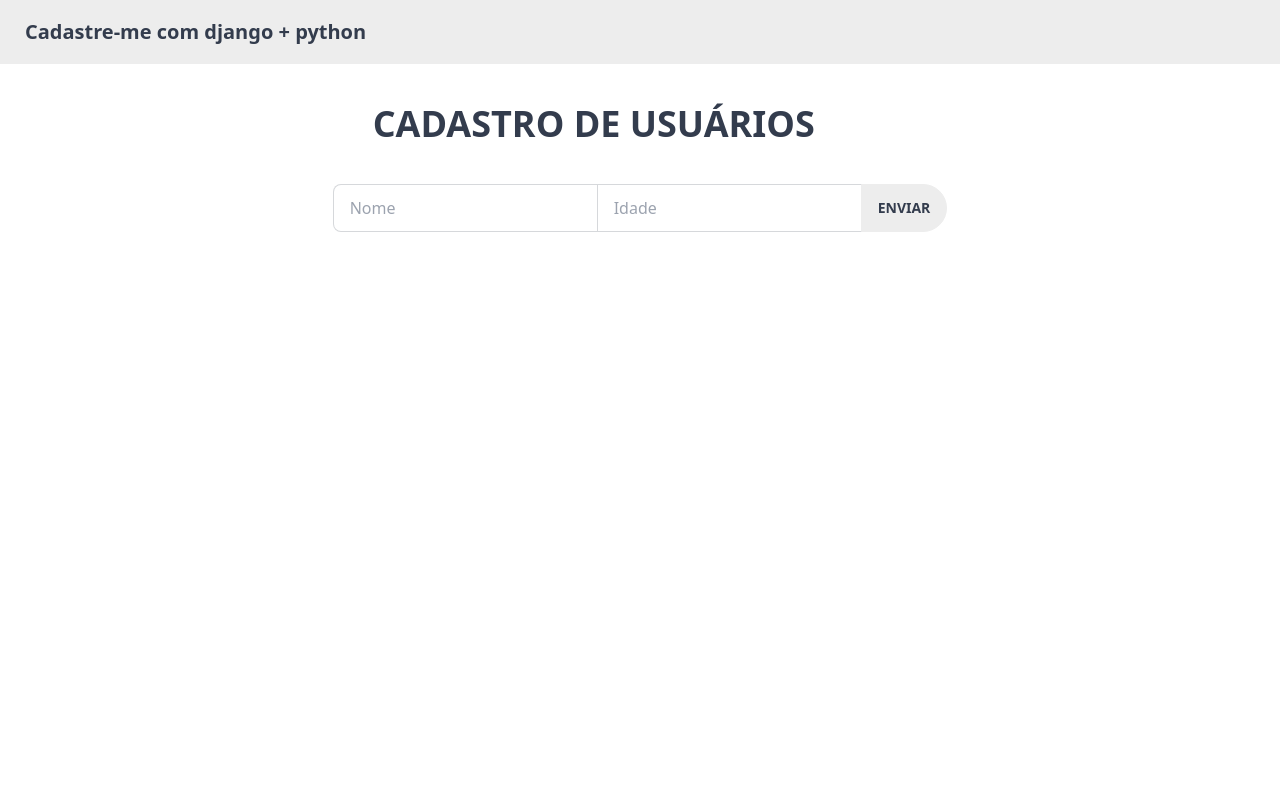
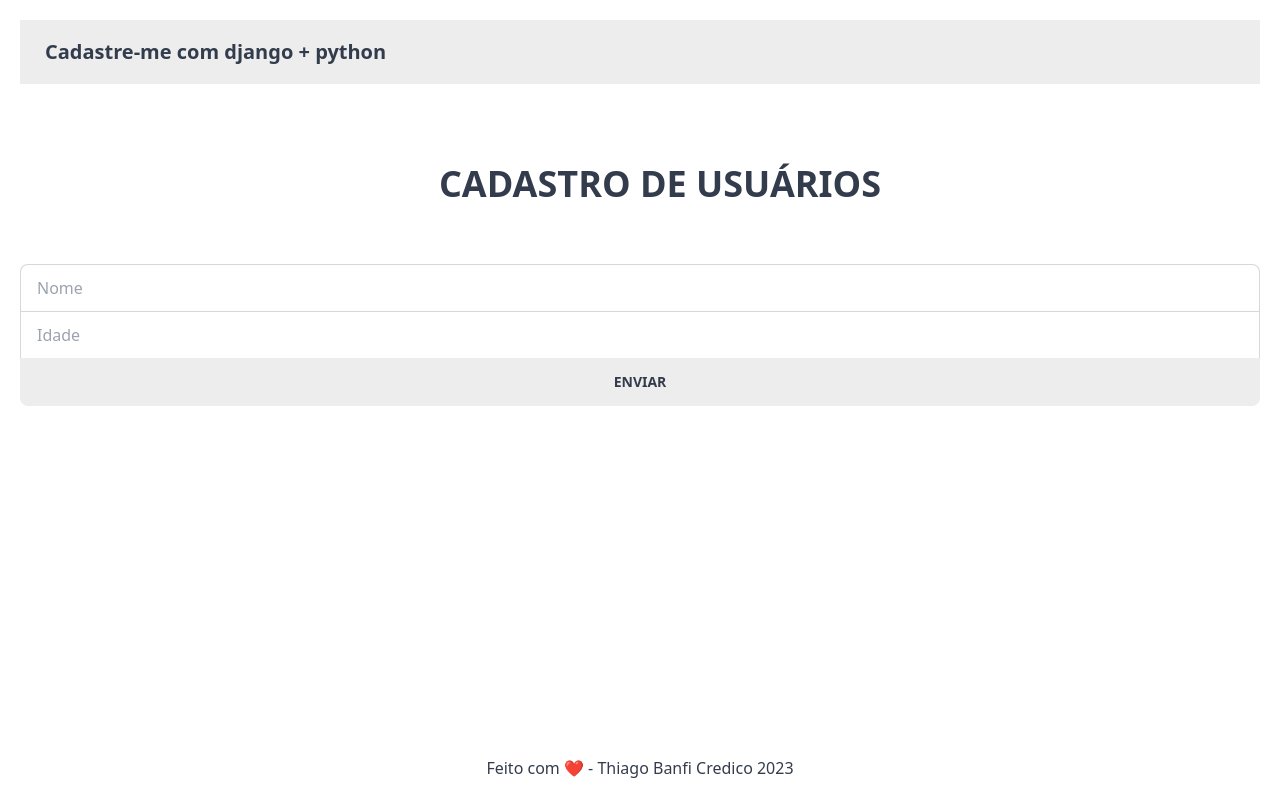
Before and after one commit to thiagocredico/projeto-django-py, a Django app: page / in a window 1280 px wide. Run offline with Django 4.2, Linux system fonts and the light colour scheme; some libraries are stand-ins or nearby versions.

Commit message:
style: buttons and footer

```diff
--- a/projeto_cad_usuarios/app_cad_usuarios/templates/usuarios/base.html
+++ b/projeto_cad_usuarios/app_cad_usuarios/templates/usuarios/base.html
@@ -9,10 +9,10 @@
       type="text/css"
     />
     <script src="https://cdn.tailwindcss.com"></script>
-    <title>Cadastro de Usuários</title>
+    <title class="">Cadastro de Usuários</title>
   </head>
-  <body class="flex flex-col items-center">
-    <div class="navbar bg-base-200">
+  <body class="flex flex-col items-center p-5">
+    <div class="navbar bg-base-200 flex items-center">
       <a href="/">
         <h1 class="btn btn-ghost normal-case text-xl">
           Cadastre-me com django + python
@@ -20,5 +20,6 @@
       </a>
     </div>
     {% block content %} {% endblock %}
+    <footer class="btm-nav"> Feito com ❤️ - Thiago Banfi Credico 2023 </footer>
   </body>
 </html>
--- a/projeto_cad_usuarios/app_cad_usuarios/templates/usuarios/home.html
+++ b/projeto_cad_usuarios/app_cad_usuarios/templates/usuarios/home.html
@@ -5,12 +5,13 @@
   class="form-control-sm"
 >
   {% csrf_token %}
-  <h1 class="text-4xl m-10 uppercase font-extrabold">Cadastro de usuários</h1>
-  <div class="join">
+  <section class="w-screen flex flex-col p-5">
+    <h1 class="text-4xl my-10 uppercase font-extrabold w-screen items-center text-center p-5">Cadastro de usuários</h1>
+    <div class="join join-vertical">
       <input
         type="text"
         name="nome"
-      class="input input-bordered join-item form-control-sm"
+        class="input input-bordered join-item join-vertical form-control-sm"
         placeholder="Nome"
       />
       <input
@@ -24,4 +25,5 @@
       </button>
     </div>
   </form>
+  </section>
 {% endblock %}
--- a/projeto_cad_usuarios/app_cad_usuarios/templates/usuarios/usuarios.html
+++ b/projeto_cad_usuarios/app_cad_usuarios/templates/usuarios/usuarios.html
@@ -11,8 +11,8 @@
       <td>{{ usuario.id_usuario }}</td>
       <td>{{ usuario.nome }}</td>
       <td>{{ usuario.idade }}</td>
-      <td><a href="{% url 'editar' usuario.id_usuario %}">Editar</a></td>
-      <td><a href="{% url 'deletar' usuario.id_usuario %}">Deletar</a></td>
+      <td><a class="btn btn-warning" href="{% url 'editar' usuario.id_usuario %}">Editar</a></td>
+      <td><a class="btn btn-error" href="{% url 'deletar' usuario.id_usuario %}">Deletar</a></td>
     </tr>
     {% endfor %}
   </table>
```
Lines whose indentation alone changed are shown as unchanged.
